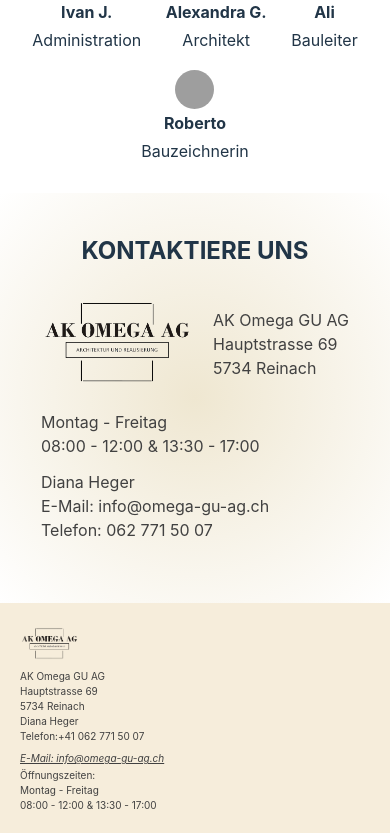
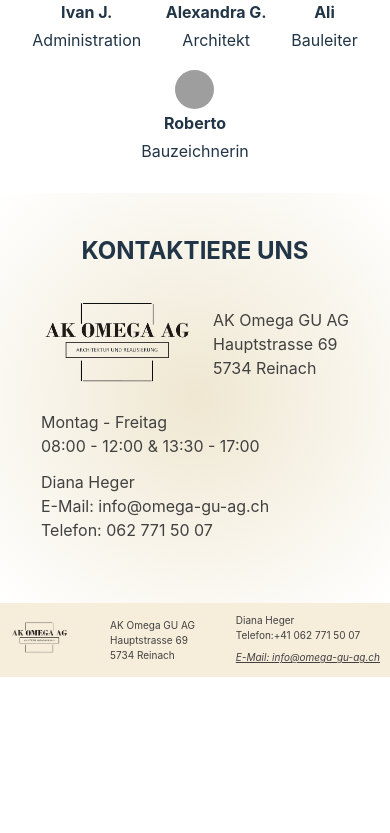
Before and after one commit to TaniuOp/akomega, a React (Vite) app: page / in a window 390 px wide. Shown: the part 7744-8577 px from the top of the page. After the commit the page ends 8421 px from the top, so only its background shows below. Built offline with nearby package versions, Linux system fonts and the light colour scheme; grey boxes are pictures that could not be loaded.

Commit message:
footer fix

```diff
--- a/src/components/Footer/Footer.css
+++ b/src/components/Footer/Footer.css
@@ -1,7 +1,7 @@
 .footer {
   background-color: #f6eddb;
   color: #414141;
-  padding: 20px;
+  padding: 20px 40px;
   display: flex;
   justify-content: space-between;
   align-items: center;
@@ -25,7 +25,9 @@
 @media screen and (max-width: 850px) {
   .footer {
     display: flex;
-    align-items: flex-start;
-    flex-direction: column;
+    align-items: center;
+    flex-wrap: wrap;
+    justify-content: space-between;
+    padding: 10px;
   }
 }
--- a/src/components/Footer/Footer.tsx
+++ b/src/components/Footer/Footer.tsx
@@ -21,11 +21,11 @@
           <i className='fa fa-twitter'>E-Mail: info@omega-gu-ag.ch</i>
         </a>
       </div>
-      <div className='footer-info'>
+      {/* <div className='footer-info'>
         <p> Öffnungszeiten: </p>
         <p> Montag - Freitag </p>
         <p> 08:00 - 12:00 & 13:30 - 17:00</p>
-      </div>
+      </div> */}
     </footer>
   );
 };
```
